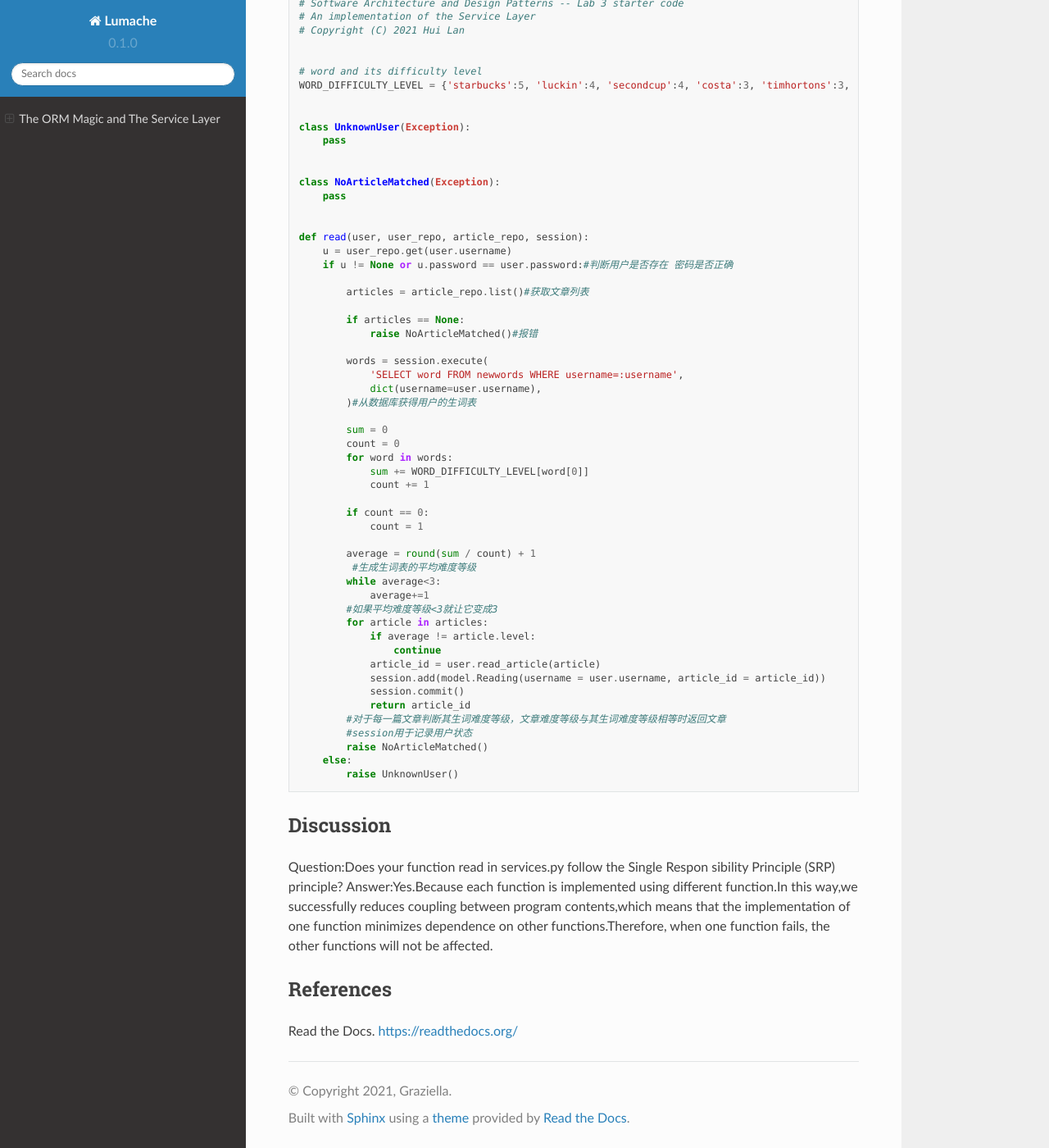
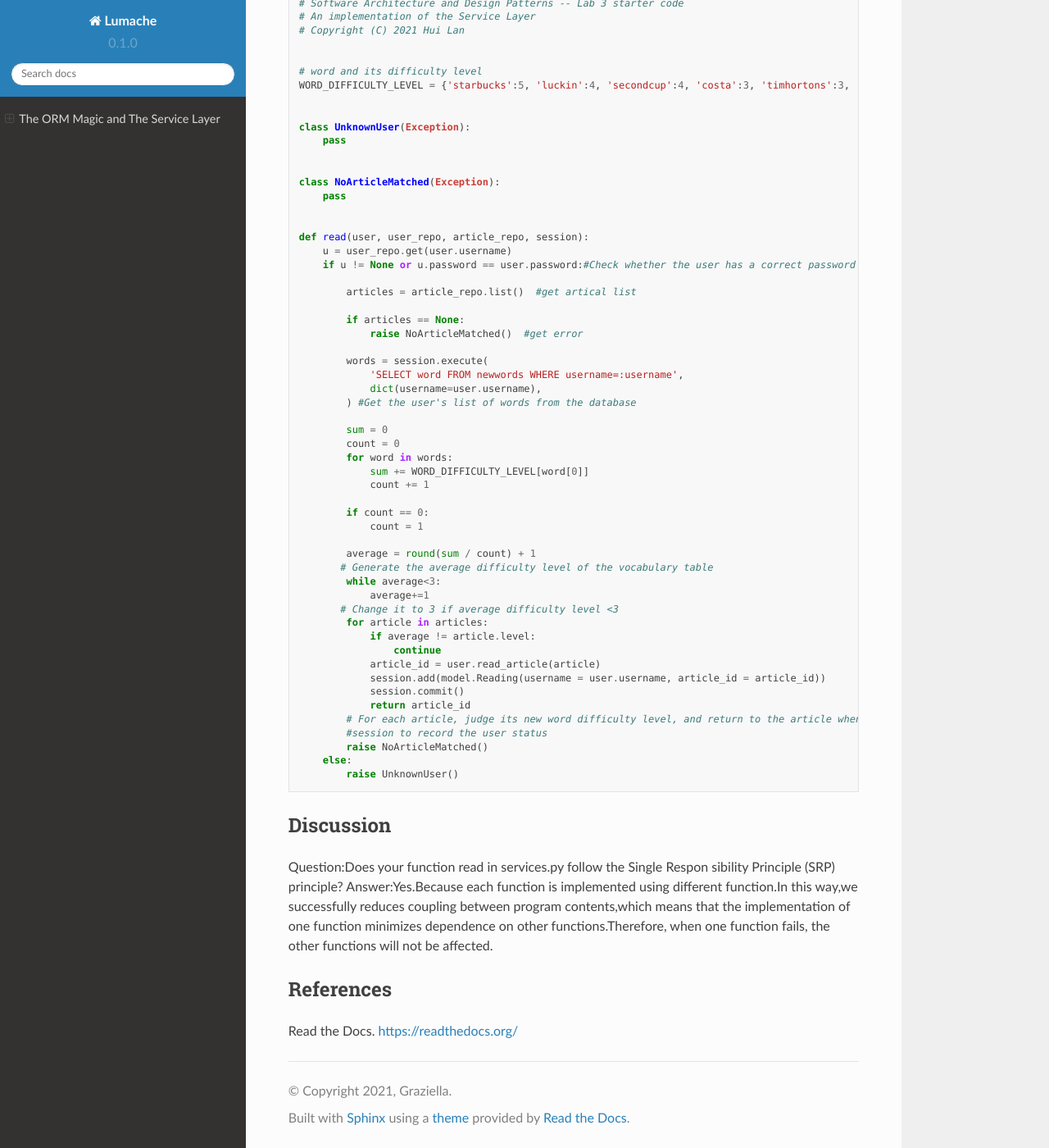
Before and after one commit to lcyyy22/EnglishPal-master, a Sphinx documentation site: the page built from docs/source/index.rst, in a window 1280 px wide and 1400 px high, scrolled down 2224 px. Shown: the whole window at 82% size. Built offline with Sphinx 7.4.7 and the Read the Docs theme 2.0.0, drawn with Linux system fonts in a browser that asks for light colours; some of the changed text lies outside the part shown.

Commit message:
Update index.rst

```diff
--- a/docs/source/index.rst
+++ b/docs/source/index.rst
@@ -88,8 +88,8 @@ Code
 
 
     def start_mappers():
-        metadata.create_all(create_engine('sqlite:///EnglishPalDatabase.db'))#创建sqlite连接
-        mapper(model.User, users)#初始化model参数，下同
+        metadata.create_all(create_engine('sqlite:///EnglishPalDatabase.db')) #create sqlite connection
+        mapper(model.User, users) #Initialize model parameters, same as below
         mapper(model.NewWord, newwords)
         mapper(model.Article, articles)
         mapper(model.Reading, readings)
@@ -119,17 +119,17 @@ Code
 
     def read(user, user_repo, article_repo, session):
         u = user_repo.get(user.username)
-        if u != None or u.password == user.password:#判断用户是否存在 密码是否正确
+        if u != None or u.password == user.password:#Check whether the user has a correct password
 
-            articles = article_repo.list()#获取文章列表
+            articles = article_repo.list()  #get artical list
 
             if articles == None:
-                raise NoArticleMatched()#报错
+                raise NoArticleMatched()  #get error
 
             words = session.execute(
                 'SELECT word FROM newwords WHERE username=:username',
                 dict(username=user.username),
-            )#从数据库获得用户的生词表
+            ) #Get the user's list of words from the database
 
             sum = 0
             count = 0
@@ -141,10 +141,10 @@ Code
                 count = 1
 
             average = round(sum / count) + 1
-             #生成生词表的平均难度等级
+           # Generate the average difficulty level of the vocabulary table
             while average<3:
                 average+=1
-            #如果平均难度等级<3就让它变成3
+           # Change it to 3 if average difficulty level <3
             for article in articles:
                 if average != article.level:
                     continue
@@ -152,8 +152,8 @@ Code
                 session.add(model.Reading(username = user.username, article_id = article_id))
                 session.commit()
                 return article_id
-            #对于每一篇文章判断其生词难度等级，文章难度等级与其生词难度等级相等时返回文章
-            #session用于记录用户状态
+            # For each article, judge its new word difficulty level, and return to the article when the difficulty level of the article is equal to its new word difficulty level
+            #session to record the user status
             raise NoArticleMatched()
         else:
             raise UnknownUser()
```
